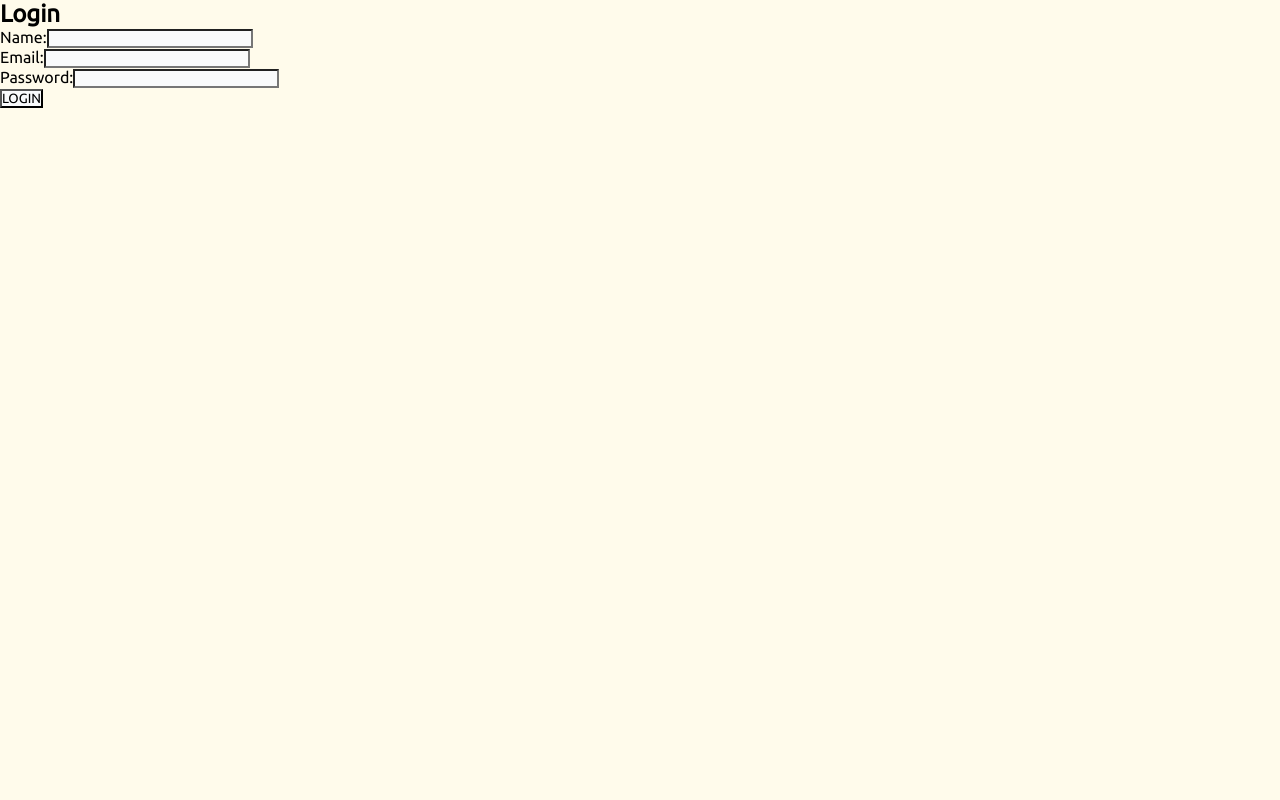
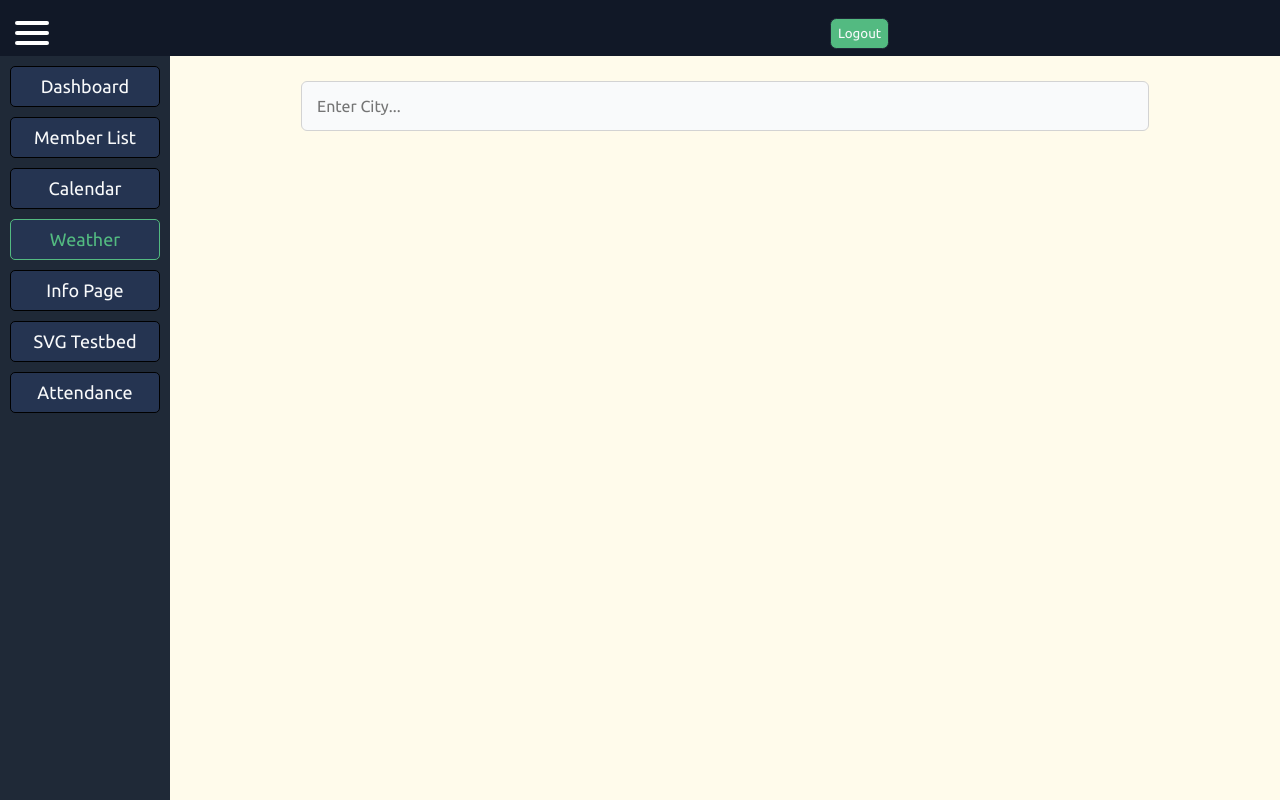
Before and after one commit to AljoschaDriemel/vanilla-cms, a React (Create React App) app in the folder client/: page /weather in a window 1280 px wide. Built offline with nearby package versions, Linux system fonts and the light colour scheme.

Commit message:
delete backend and frontend

```diff
--- a/client/src/components/MemberList/MemberList.css
+++ b/client/src/components/MemberList/MemberList.css
@@ -34,14 +34,23 @@
 
   }
 
+
  .table-member td, th {
     border: 1px solid #dddddd;
     text-align: left;
     padding: 8px;
-    min-width: 80px;
-    max-width: 80px;
-
+    min-width: 110px;
+    max-width: 110px;
   }
+  .table-member td:last-child, th:last-child {
+   background-color: #fffbeb;
+   min-width: 0;
+   min-height: 0;
+   border: none;
+  }
+  .table-member th:last-child {
+    padding: 18.2px;
+   }
 
 .member-container {
   margin-top: 20px;
@@ -53,3 +62,13 @@
  justify-content: center;
  font-weight: bold;
 }
+
+.btn-del {
+  padding: 5px;
+}
+
+.flex {
+  display: flex;
+  justify-content: center;
+  margin-top: 5px;
+}
--- a/client/src/components/MemberList/MemberList.jsx
+++ b/client/src/components/MemberList/MemberList.jsx
@@ -16,6 +16,10 @@ export default function MemberList() {
       setListOfMembers(response.data);
     });
   }, []);
+
+  const deleteMember = () => {
+    Axios.delete("http://localhost:3001/getMember/:id");
+  };
 
   const createMember = () => {
     Axios.post("http://localhost:3001/createMember", {
@@ -43,7 +47,6 @@ export default function MemberList() {
 
   return (
     <div className="member-container">
-      <h2>{/* Member List */}</h2>
       <table className="table-member">
         <tr style={{ background: "#eee" }}>
           <th>FIRST NAME</th>
@@ -52,6 +55,7 @@ export default function MemberList() {
           <th>HEIGHT (cm)</th>
           <th>WEIGHT (kg)</th>
           <th>POSITION</th>
+          <th></th>
         </tr>
       </table>
       <div>
@@ -66,6 +70,11 @@ export default function MemberList() {
                   <td>{member.height}</td>
                   <td>{member.weight}</td>
                   <td>{member.position}</td>
+                  <td>
+                    <button className="btn-del" onClick={deleteMember}>
+                      X
+                    </button>
+                  </td>
                 </tr>
               </table>
             </div>
@@ -135,11 +144,11 @@ export default function MemberList() {
               }}
             />
           </div>
-      <div className="btn-member">
-        <button className="btn-member" onClick={createMember}>
-          Create Member
-        </button>
-      </div>
+          <div className="btn-member">
+            <button className="btn-member" onClick={createMember}>
+              Create Member
+            </button>
+          </div>
         </div>
       </div>
     </div>
--- a/client/src/pages/Cms/Cms.jsx
+++ b/client/src/pages/Cms/Cms.jsx
@@ -13,7 +13,7 @@ import SvgTestbed from "../../components/SvgTestbed/SvgTestbed";
 import AttendanceList from "../../components/AttendanceList/AttendanceList";
 
 export default function Cms() {
-  const adminUser = {
+ /*  const adminUser = {
     email: "a@a",
     password: "a",
   };
@@ -38,18 +38,18 @@ export default function Cms() {
 
   const Logout = () => {
     setUser({ name: "", email: "" });
-  };
+  }; */
 
   return (
     <div>
-      {user.email !== "" ? (
+      {/* {user.email !== "" ? ( */}
         <div>
           {/* <h2>
             Welcome back, <span>{user.name}</span>
           </h2> */}
           <button
             className="noprint"
-            onClick={Logout}
+            /* onClick={Logout} */
             style={{ position: "absolute", margin:"18px 830px", padding: "7px" }}
           >
             Logout
@@ -66,9 +66,9 @@ export default function Cms() {
             <Route path="attendance" element={<AttendanceList />} />
           </Routes>
         </div>
-      ) : (
+     {/* )  : (
         <LoginForm Login={Login} error={error} />
-      )}
+      )} */}
     </div>
   );
 }
--- a/client/src/pages/Cms/Navbar.jsx
+++ b/client/src/pages/Cms/Navbar.jsx
@@ -6,32 +6,32 @@ export default function Navbar() {
       <nav className="nav">
         <ul>
           <li>
-            <NavLink to="/" style={({ isActive }) => (isActive ? { color: "#53ba81" } : { color: "#f9fafb" })}>
+            <NavLink to="/" style={({ isActive }) => (isActive ? { color: "#53ba81", borderColor:"#53ba81" } : { color: "#f9fafb" })}>
               Dashboard
             </NavLink>
           </li>
           <li>
-            <NavLink to="/memberList" style={({ isActive }) => (isActive ? { color: "#53ba81" } : { color: "#f9fafb" })}>
+            <NavLink to="/memberList" style={({ isActive }) => (isActive ? { color: "#53ba81", borderColor:"#53ba81", borderColor:"#53ba81" } : { color: "#f9fafb" })}>
               Member List
             </NavLink>
           </li>
           <li>
-            <NavLink to="/calendar" style={({ isActive }) => (isActive ? { color: "#53ba81" } : { color: "#f9fafb" })}>
+            <NavLink to="/calendar" style={({ isActive }) => (isActive ? { color: "#53ba81", borderColor:"#53ba81" } : { color: "#f9fafb" })}>
               Calendar
             </NavLink>
           </li>
           <li>
-            <NavLink to="/weather" style={({ isActive }) => (isActive ? { color: "#53ba81" } : { color: "#f9fafb" })}>
+            <NavLink to="/weather" style={({ isActive }) => (isActive ? { color: "#53ba81", borderColor:"#53ba81" } : { color: "#f9fafb" })}>
               Weather
             </NavLink>
           </li>
           <li>
-            <NavLink to="/infopage" style={({ isActive }) => (isActive ? { color: "#53ba81" } : { color: "#f9fafb" })}>
+            <NavLink to="/infopage" style={({ isActive }) => (isActive ? { color: "#53ba81", borderColor:"#53ba81" } : { color: "#f9fafb" })}>
               Info Page
             </NavLink>
           </li>
           <li>
-            <NavLink to="/svgtestbed" style={({ isActive }) => (isActive ? { color: "#53ba81" } : { color: "#f9fafb" })}>
+            <NavLink to="/svgtestbed" style={({ isActive }) => (isActive ? { color: "#53ba81", borderColor:"#53ba81" } : { color: "#f9fafb" })}>
               SVG Testbed
             </NavLink>
           </li>
--- a/client/src/pages/Cms/cms.css
+++ b/client/src/pages/Cms/cms.css
@@ -62,8 +62,8 @@ body {
 .nav a:hover {
   /* background-color: var(--light); */
   color: var(--dark2);
-  border-color: var(--white);
-  font-weight: 600;
+  border-color: var(--green);
+  font-weight: bold;
 }
 
 #nav-container {
@@ -84,7 +84,8 @@ body {
 }
 
 .hamburger:hover {
-  background-color: #636363;
+  /* background-color: #636363; */
+  background-color: var(--green);
   cursor: pointer;
 }
 
@@ -111,5 +112,9 @@ button {
   color: var(--white);
   border: 1px solid var(--lightblue);
   border-radius: 0.4rem;
+}
 
+button:hover {
+  font-weight: bolder;
+  border-color: #53ba81;
 }
```
Also changed, not shown: 1 other file (tests, documents, lock files or other folders).
